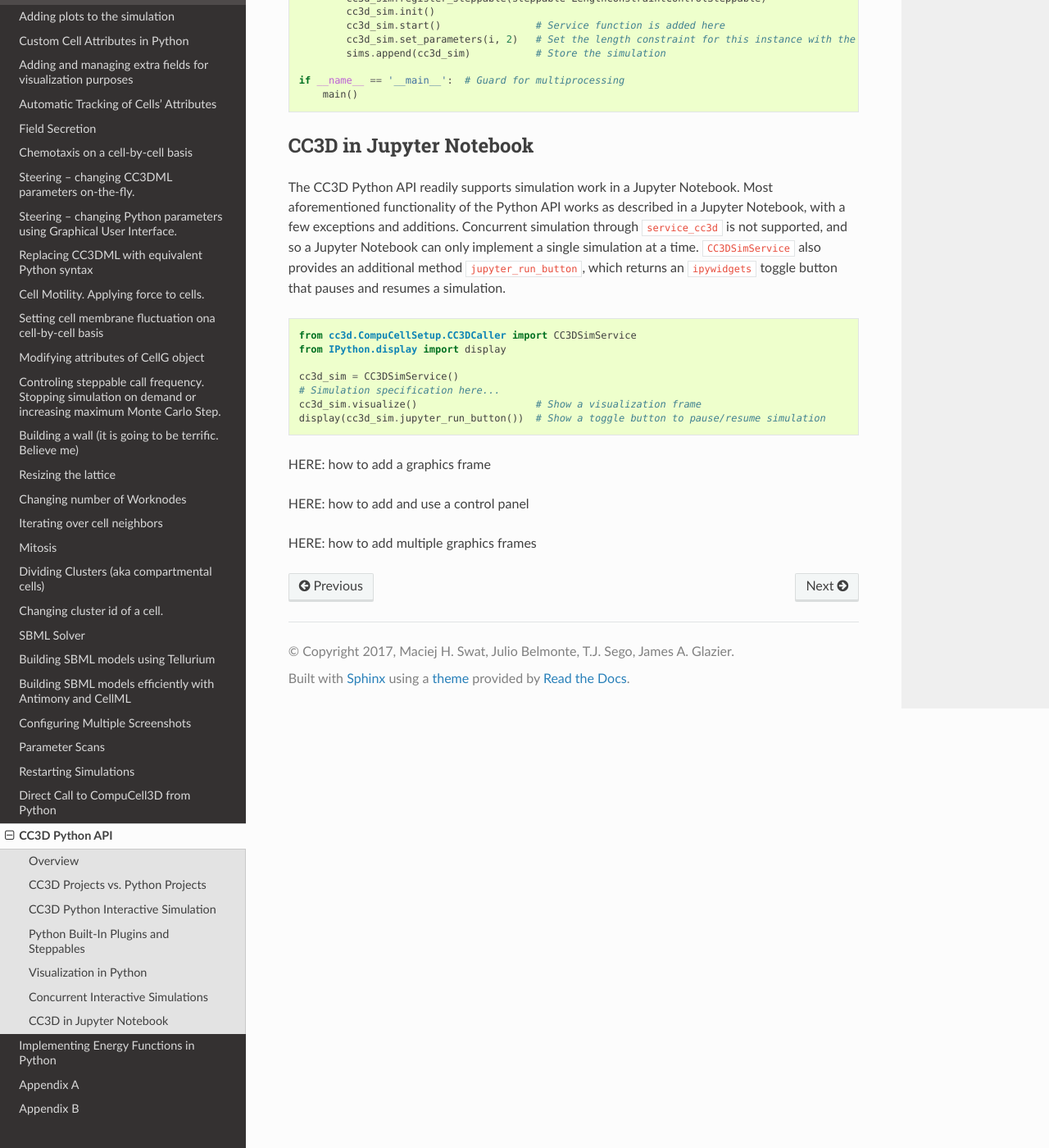
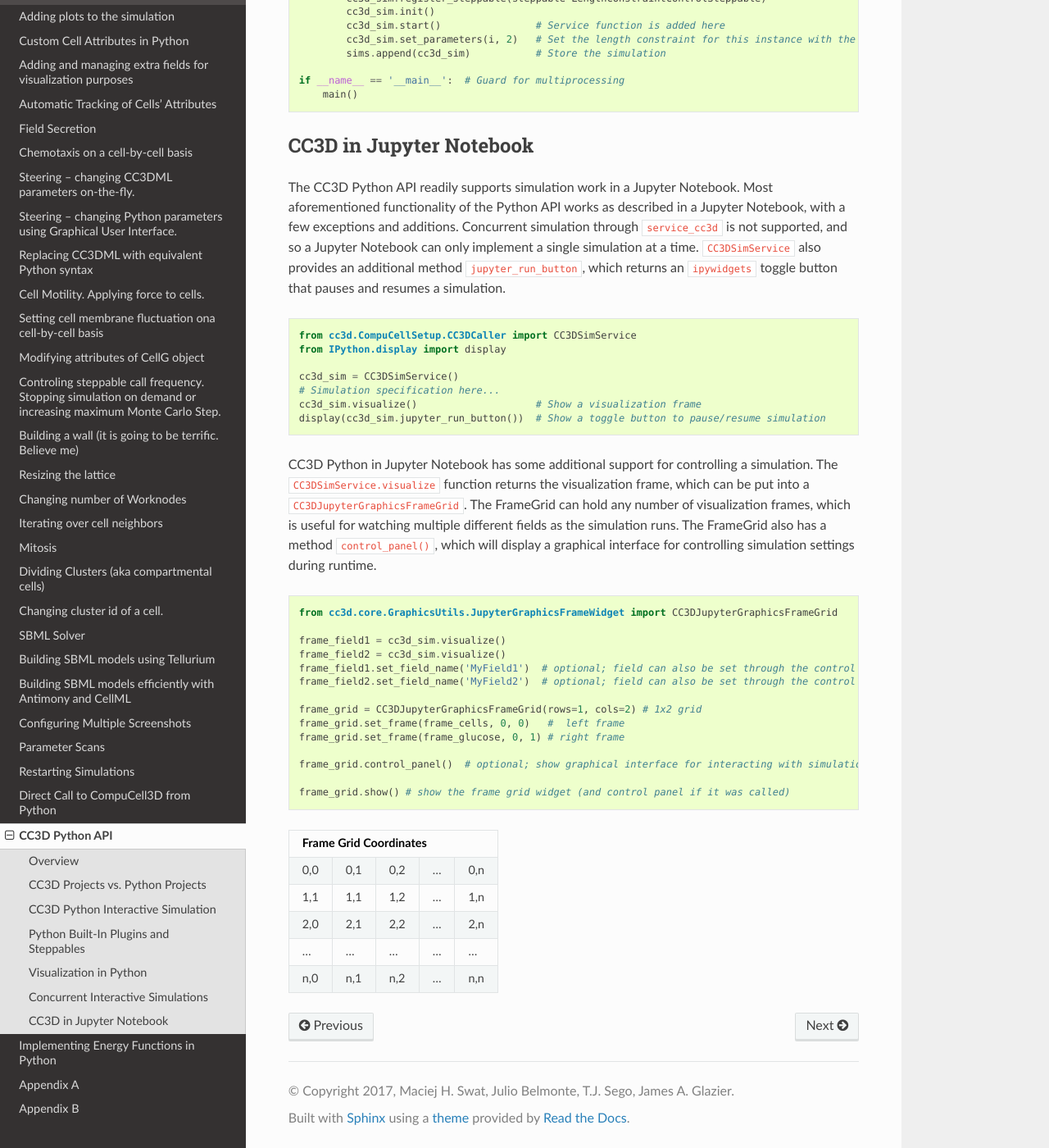
Before and after one commit to CompuCell3D/PythonScriptingManual, a Sphinx documentation site: the page built from docs/cc3d_python.rst, in a window 1280 px wide and 1400 px high, scrolled down 9002 px. Shown: the whole window at 82% size. Built offline with Sphinx 7.4.7 and the Read the Docs theme 2.0.0, drawn with Linux system fonts in a browser that asks for light colours.

Commit message:
add jupyter graphics docs

```diff
--- a/docs/cc3d_python.rst
+++ b/docs/cc3d_python.rst
@@ -524,8 +524,40 @@ which returns an ``ipywidgets`` toggle button that pauses and resumes a simulati
     cc3d_sim.visualize()                    # Show a visualization frame
     display(cc3d_sim.jupyter_run_button())  # Show a toggle button to pause/resume simulation
 
-HERE: how to add a graphics frame
+CC3D Python in Jupyter Notebook has some additional support for controlling a simulation.
+The ``CC3DSimService.visualize`` function returns the visualization frame, which can be put into a
+``CC3DJupyterGraphicsFrameGrid``. The FrameGrid can hold any number of visualization frames, which
+is useful for watching multiple different fields as the simulation runs.
+The FrameGrid also has a method ``control_panel()``, which will display a graphical interface for
+controlling simulation settings during runtime.
 
-HERE: how to add and use a control panel
+.. code-block:: python
 
-HERE: how to add multiple graphics frames
+    from cc3d.core.GraphicsUtils.JupyterGraphicsFrameWidget import CC3DJupyterGraphicsFrameGrid
+
+    frame_field1 = cc3d_sim.visualize()
+    frame_field2 = cc3d_sim.visualize()
+    frame_field1.set_field_name('MyField1')  # optional; field can also be set through the control panel
+    frame_field2.set_field_name('MyField2')  # optional; field can also be set through the control panel
+
+    frame_grid = CC3DJupyterGraphicsFrameGrid(rows=1, cols=2) # 1x2 grid
+    frame_grid.set_frame(frame_cells, 0, 0)   #  left frame
+    frame_grid.set_frame(frame_glucose, 0, 1) # right frame
+
+    frame_grid.control_panel()  # optional; show graphical interface for interacting with simulation
+
+    frame_grid.show() # show the frame grid widget (and control panel if it was called)
+
++-----+-----+-----+-----+-----+
+|    Frame Grid Coordinates   |
++=====+=====+=====+=====+=====+
+| 0,0 | 0,1 | 0,2 | ... | 0,n |
++-----+-----+-----+-----+-----+
+| 1,1 | 1,1 | 1,2 | ... | 1,n |
++-----+-----+-----+-----+-----+
+| 2,0 | 2,1 | 2,2 | ... | 2,n |
++-----+-----+-----+-----+-----+
+| ... | ... | ... | ... | ... |
++-----+-----+-----+-----+-----+
+| n,0 | n,1 | n,2 | ... | n,n |
++-----+-----+-----+-----+-----+
```
